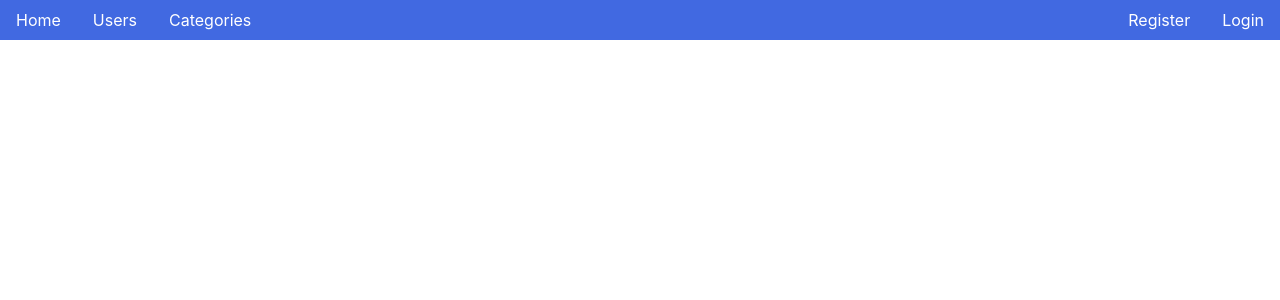
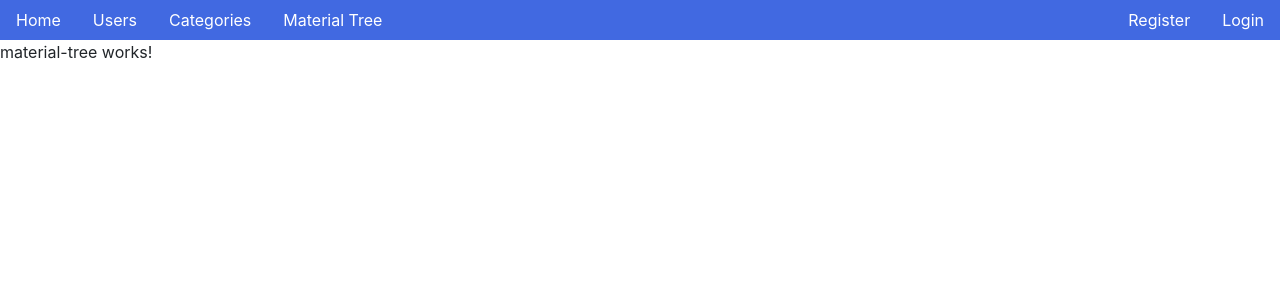
Before and after one commit to marbogucki/angular-login, an Angular app: page /material-tree in a window 1280 px wide. Before the commit this address led to /. Shown: the top 300 px of the page. Built offline with nearby package versions, Linux system fonts and the light colour scheme.

Commit message:
add materia-tree module and component

```diff
--- a/src/app/app-routing.module.ts
+++ b/src/app/app-routing.module.ts
@@ -6,6 +6,7 @@ import {RegisterComponent} from './core/auth/register/register.component';
 const routes: Routes = [
   { path: 'home', loadChildren: './feature/home/home.module#HomeModule' },
   { path: 'users', loadChildren: './feature/users/users.module#UsersModule' },
+  { path: 'material-tree', loadChildren: './feature/material-tree/material-tree.module#MaterialTreeModule' },
   { path: 'login', component: LoginComponent },
   { path: 'register', component: RegisterComponent },
 ];
--- a/src/app/core/components/nav/nav.component.html
+++ b/src/app/core/components/nav/nav.component.html
@@ -8,6 +8,9 @@
     </li>
     <li class="nav-item">
       <a class="nav-link" href="#">Categories</a>
+    </li>
+    <li class="nav-item">
+      <a class="nav-link" [routerLink]="['/material-tree']">Material Tree</a>
     </li>
   </ul>
 
--- /dev/null
+++ b/src/app/feature/material-tree/material-tree.component.html
@@ -0,0 +1,3 @@
+<p>
+  material-tree works!
+</p>
--- /dev/null
+++ b/src/app/feature/material-tree/material-tree.component.ts
@@ -0,0 +1,15 @@
+import { Component, OnInit } from '@angular/core';
+
+@Component({
+  selector: 'app-material-tree',
+  templateUrl: './material-tree.component.html',
+  styleUrls: ['./material-tree.component.scss']
+})
+export class MaterialTreeComponent implements OnInit {
+
+  constructor() { }
+
+  ngOnInit() {
+  }
+
+}
```
Also changed, not shown: src/app/feature/material-tree/material-tree-routing.module.ts (added, +13 -0 lines), src/app/feature/material-tree/material-tree.module.ts (added, +14 -0 lines), src/app/feature/material-tree/material-tree.component.scss (added).
